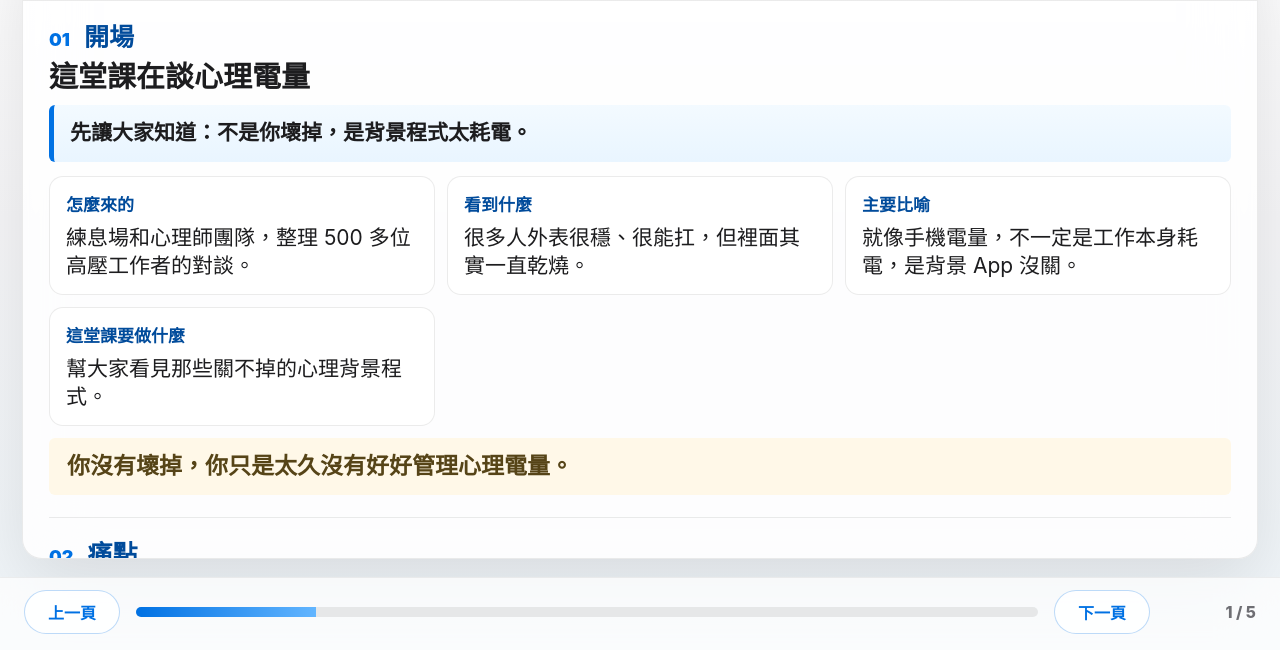
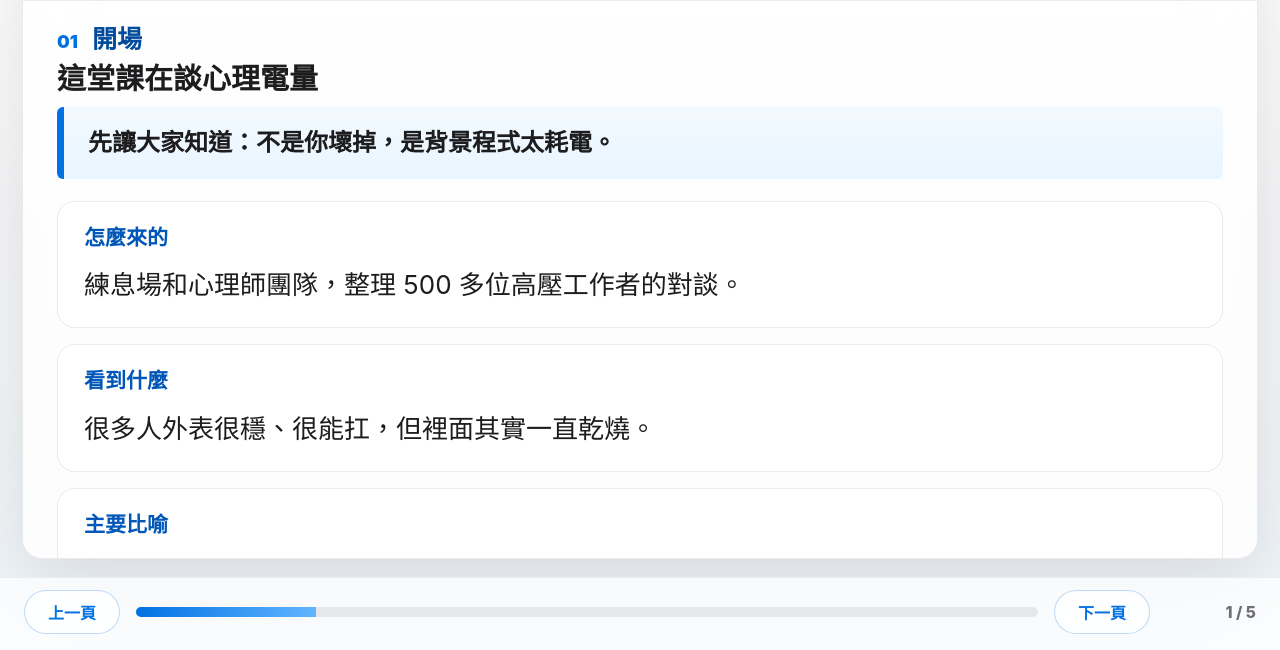
Before and after one commit to flow222git/jte-recording-cue-2026, a plain HTML site: page index.html in a window 1280 px wide. Shown: the part 150-800 px from the top of the page. Drawn offline with Linux system fonts and the light colour scheme.

Commit message:
Update cue card reading layout v3

```diff
--- a/index.html
+++ b/index.html
@@ -235,7 +235,7 @@
     .content {
       min-height: 0;
       overflow-y: auto;
-      padding: 22px 26px 28px;
+      padding: 24px 34px 34px;
       scroll-behavior: smooth;
     }
 
@@ -279,45 +279,46 @@
     }
 
     .cue {
-      margin: 0 0 14px;
-      padding: 14px 16px;
-      border-left: 5px solid var(--blue);
-      border-radius: 14px;
+      margin: 0 0 22px;
+      padding: 18px 24px;
+      border-left: 7px solid var(--blue);
+      border-radius: 12px;
       background: linear-gradient(180deg, #f3faff, #e9f5ff);
-      font-size: calc(21px * var(--base));
-      line-height: 1.38;
+      font-size: calc(24px * var(--base));
+      line-height: 1.52;
       font-weight: 800;
     }
 
     .grid {
       display: grid;
-      grid-template-columns: repeat(3, minmax(0, 1fr));
-      gap: 12px;
+      grid-template-columns: minmax(0, 1fr);
+      gap: 16px;
     }
 
     .point {
-      padding: 14px 16px;
+      padding: 22px 26px;
       border: 1px solid var(--line);
-      border-radius: 14px;
-      background: rgba(255, 255, 255, .78);
+      border-radius: 18px;
+      background: rgba(255, 255, 255, .82);
       box-shadow: 0 1px 0 rgba(255, 255, 255, .8) inset;
     }
 
-    .point.full { grid-column: 1 / -1; }
+    .point.full { grid-column: auto; }
 
     .label {
       display: block;
-      margin-bottom: 8px;
-      color: var(--blue-deep);
-      font-size: calc(17px * var(--base));
+      margin-bottom: 12px;
+      color: #0057b8;
+      font-size: calc(21px * var(--base));
+      line-height: 1.35;
       font-weight: 900;
     }
 
     .point p,
     .point li,
     .note li {
-      font-size: calc(21px * var(--base));
-      line-height: 1.34;
+      font-size: calc(26px * var(--base));
+      line-height: 1.58;
     }
 
     .point p {
@@ -332,13 +333,13 @@
     li + li { margin-top: 8px; }
 
     .quote {
-      margin-top: 12px;
-      padding: 14px 18px;
-      border-radius: 14px;
+      margin-top: 20px;
+      padding: 20px 26px;
+      border-radius: 12px;
       background: var(--warm);
       color: #564417;
-      font-size: calc(23px * var(--base));
-      line-height: 1.28;
+      font-size: calc(28px * var(--base));
+      line-height: 1.42;
       font-weight: 900;
     }
 
@@ -769,7 +770,7 @@
       }
     ];
 
-    const STORAGE_KEY = "jte-recording-cue-v2";
+    const STORAGE_KEY = "jte-recording-cue-v3";
     const slides = loadSavedSlides();
 
     const stage = document.getElementById("stage");
@@ -835,8 +836,7 @@
     }
 
     function pointTemplate([label, text], index, pointsCount, path) {
-      const full = pointsCount % 2 === 1 && index === pointsCount - 1 ? " full" : "";
-      return `<article class="point${full}">
+      return `<article class="point">
         ${editableText(label, `${path}.0`, "span", "label")}
         ${editableText(text, `${path}.1`, "p")}
       </article>`;
```
